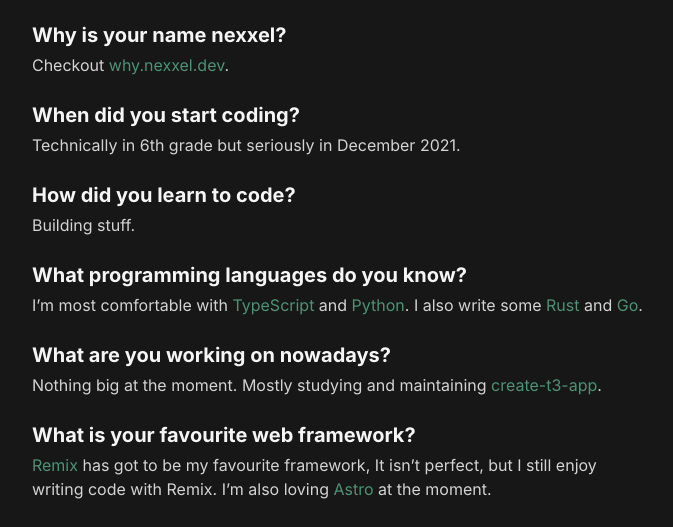
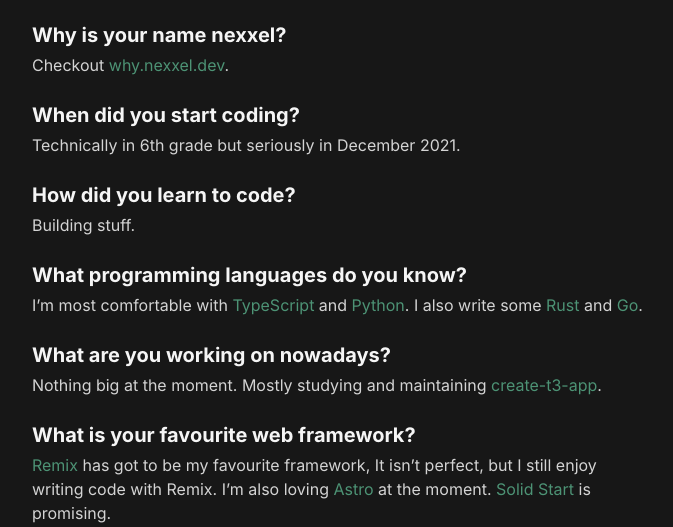
Before and after one commit to nexxeln/nexxel.dev, an Astro site: page /faq in a window 1280 px wide. Shown: the part 273-800 px from the top of the page, without its empty margins (300-973 px from the left). Built offline with nearby package versions, Linux system fonts and the light colour scheme; Astro itself is replaced by a stand-in of ours.

Commit message:
chore: update faq

```diff
--- a/src/pages/faq.md
+++ b/src/pages/faq.md
@@ -42,14 +42,13 @@
 
 ### What is your favourite web framework?
 
-[Remix](https://remix.run) has got to be my favourite framework, It isn't perfect, but I still enjoy writing code with Remix. I'm also loving [Astro](https://astro.build) at the moment.
+[Remix](https://remix.run) has got to be my favourite framework, It isn't perfect, but I still enjoy writing code with Remix. I'm also loving [Astro](https://astro.build) at the moment. [Solid Start](https://start.solidjs.com) is promising.
 
 <br />
 
 ### Did you build create-t3-app?
 
 I started it, the community built it. If you don't know, [create-t3-app](https://github.com/t3-oss/create-t3-app) is the quickest way to start a web app with the full stack typesafety.
-
 <br />
 
 ### What code editor do you use?
@@ -64,14 +63,12 @@
 
 <br />
 
-
 ### What theme do you use?
 
 I use [Kanagawa](https://github.com/rebelot/kanagawa.nvim) for Neovim and Alacritty, and [poimandres](https://marketplace.visualstudio.com/items?itemName=pmndrs.pmndrs) for VSCode.
 
 <br />
 
-
 ### What font do you use for coding?
 
 I use [Hack](https://github.com/source-foundry/Hack) (also being used in this website) for my terminal and [Dank Mono](https://dank.sh) for coding.
```
